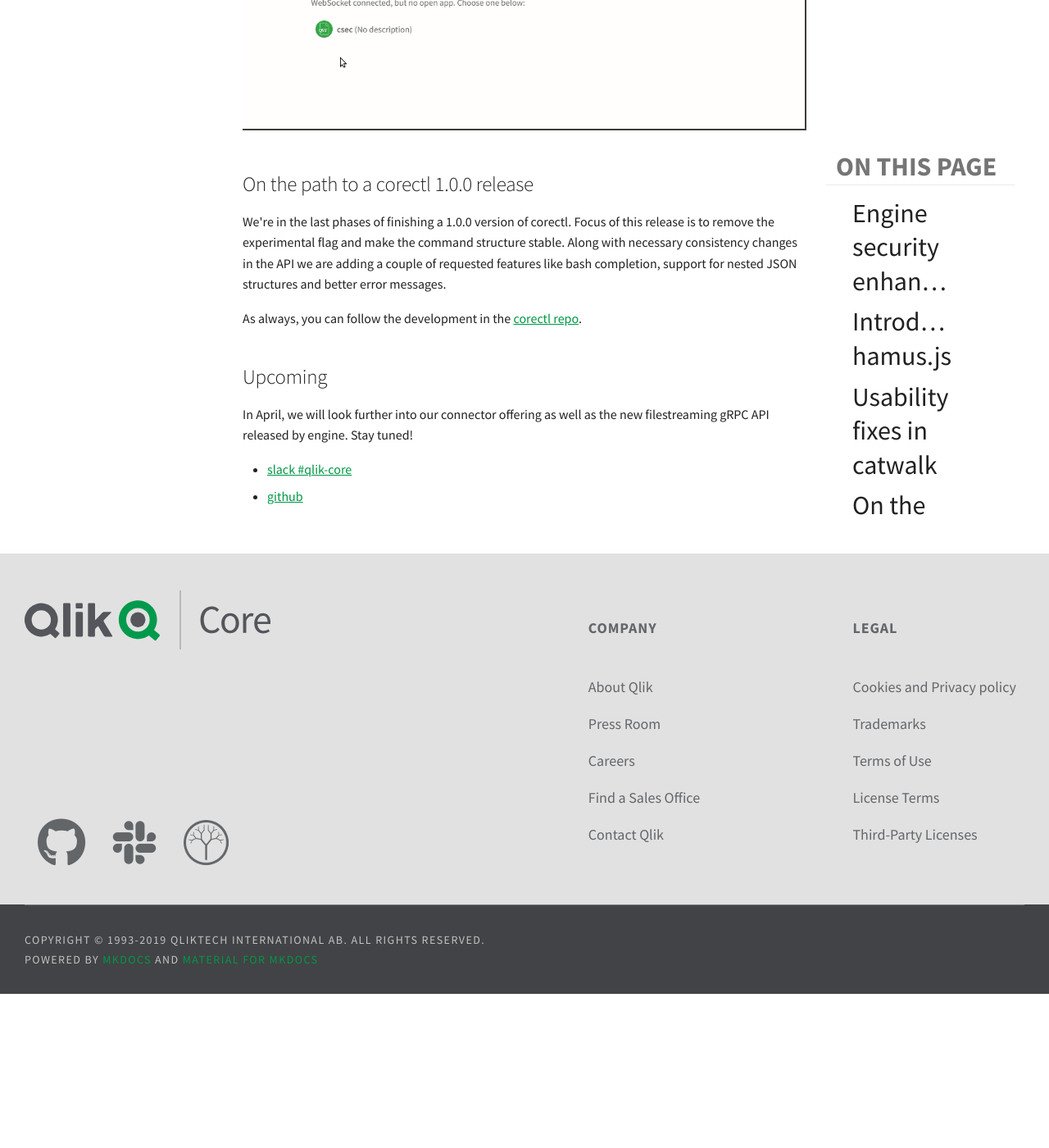
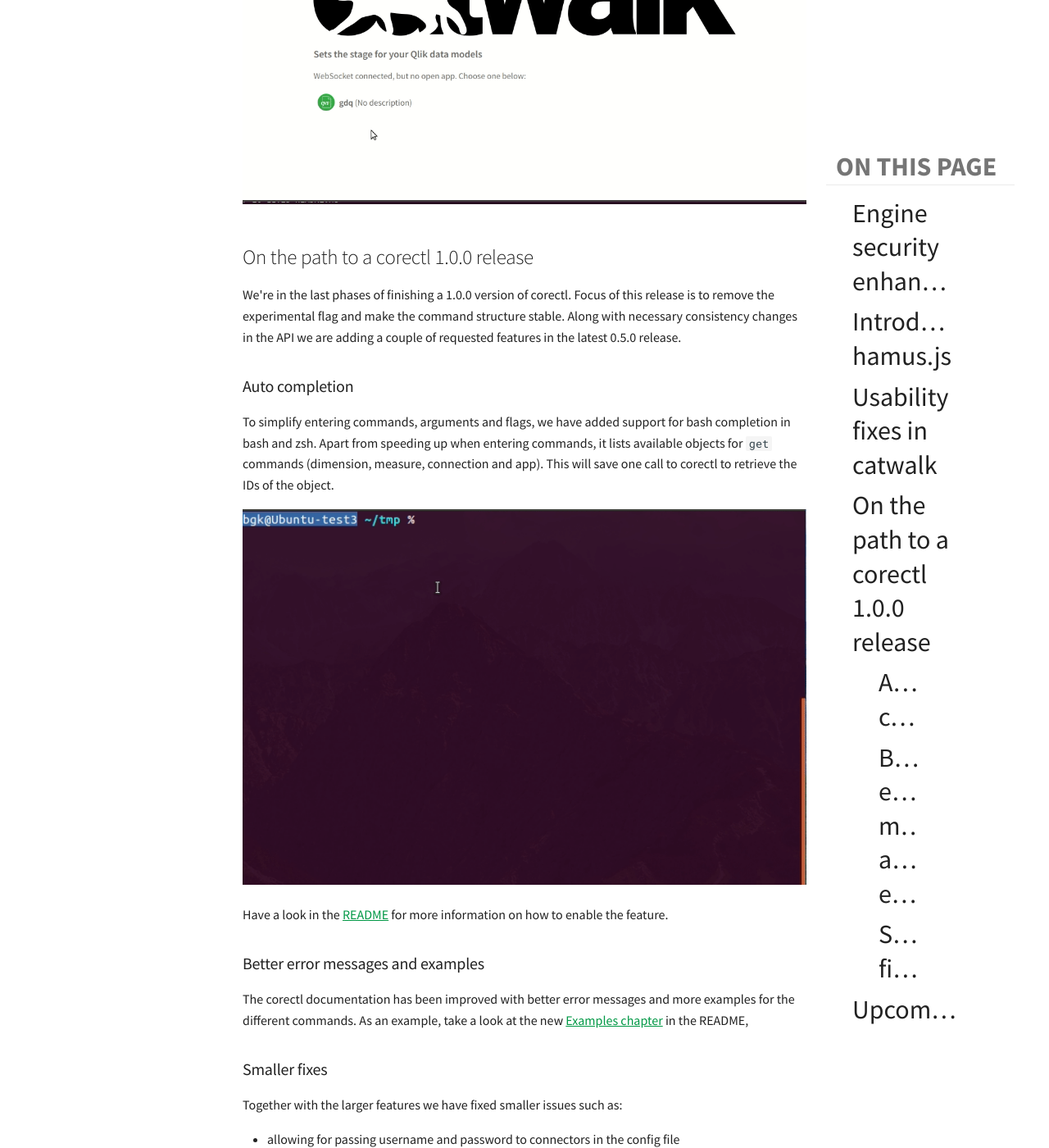
Before and after one commit to qlik-oss/core-website, an MkDocs documentation site: the page built from docs/updates/2019-03.md, in a window 1280 px wide and 1400 px high, scrolled down 1357 px. Shown: the whole window at 82% size. Built offline with MkDocs 1.6.1 and Material for MkDocs 9.7.7, drawn with Linux system fonts in a browser that asks for light colours; nearby versions of some CDN libraries; library files that are not in the unit come from our copies; comment, search, counter and statistics services are not loaded; before the commit the page ends 2569 px from its top, so only the background shows below that; some of the changed text lies outside the part shown.

Commit message:
Adding more corectl info

````diff
--- a/docs/updates/2019-03.md
+++ b/docs/updates/2019-03.md
@@ -9,18 +9,22 @@
 user and group from `nobody:nobody` to `1910:1910`. You can read more about using an unique UID/GID here:
 [https://docs.docker.com/develop/develop-images/dockerfile_best-practices/#user](https://docs.docker.com/develop/develop-images/dockerfile_best-practices/#user).
 
-If you are on Mac or Linux and using Docker volume mounts, you may need to change the owner of the volume files. You can
-do that with the following command:
+**If you are on Mac or Linux and using Docker volume mounts, you may need to change the owner of the volume files. You can
+do that with the following command:**
 
 ```bash
 chown -R 1910:1910 /YOUR-MOUNT
 ```
 
+The change is effective from Qlik Associate Engine version 12.345.0.
+
 ## Introducing hamus.js
 
 We have grown tired of typing the same code every time we create a new react.js solution, so we decided to consolidate
 reusable code into a new utility library called [hamus.js](https://github.com/qlik-oss/hamus.js). The repo utilizes
-the new React hook API and offers a set of hooks which simplifies communication with the Qlik Associative Engine.
+the new React hook API and offers a set of hooks which simplifies simplifies the usage of enigma.js models and layouts,
+as well as rendering picasso.js charts based on hypercubes. We will add more hooks as we identify reusable code in
+projects, and from feedback. If you have ideas, feel free to share them as issues in the GitHub repository below.
 
 The repo comes with an example to get you started. Check it out at [hamus.js](https://github.com/qlik-oss/hamus.js).
 
@@ -34,13 +38,38 @@
 
 We're in the last phases of finishing a 1.0.0 version of corectl. Focus of this release is to remove the experimental
 flag and make the command structure stable. Along with necessary consistency changes in the API we are adding a
-couple of requested features like bash completion, support for nested JSON structures and better error messages.
+couple of requested features in the latest 0.5.0 release.
+
+### Auto completion
+
+To simplify entering commands, arguments and flags, we have added support for bash completion in bash and zsh. Apart
+from speeding up when entering commands, it lists available objects for `get` commands (dimension, measure, connection
+and app). This will save one call to corectl to retrieve the IDs of the object.
+
+![screenshot](../images/corectl-bash-completion.gif)
+
+Have a look in the [README](https://github.com/qlik-oss/corectl#usage) for more information on how to enable the
+feature.
+
+### Better error messages and examples
+
+The corectl documentation has been improved with better error messages and more examples for the different commands.
+As an example, take a look at the new [Examples chapter](https://github.com/qlik-oss/corectl#examples) in the README,
+
+### Smaller fixes
+
+Together with the larger features we have fixed smaller issues such as:
+
+* allowing for passing username and password to connectors in the config file
+* better error messages when failing to create an application
+* notify the user of a new corectl versions when running the version command
+* allow for removing multiple connections through `remove connections`
 
 As always, you can follow the development in the [corectl repo](https://github.com/qlik-oss/corectl).
 
 ## Upcoming
 
-In April, we will look further into our connector offering as well as the new filestreaming gRPC API released by engine.
+In April, we will release corectl as 1.0.0 and look further into our connector offerings.
 Stay tuned!
 
 * [slack #qlik-core](https://qlik-branch.slack.com/channels/qlik-core)
````
Also changed, not shown: docs/images/catwalk-loading.gif, docs/images/corectl-bash-completion.gif (added).
